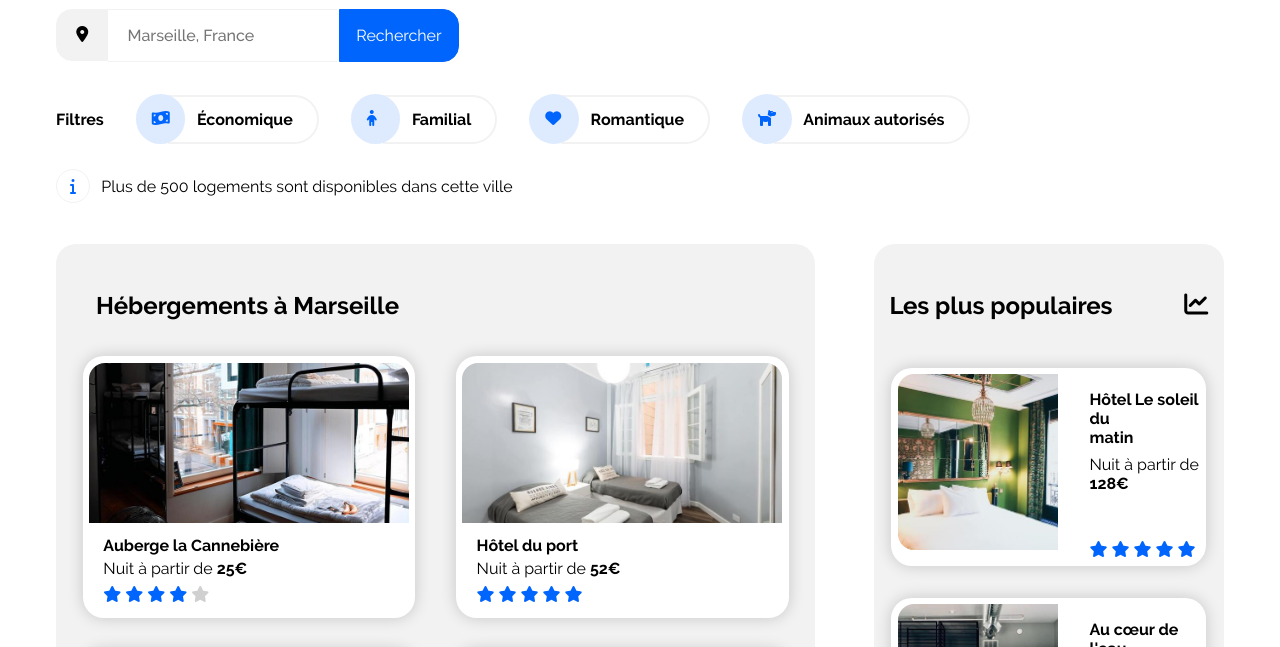
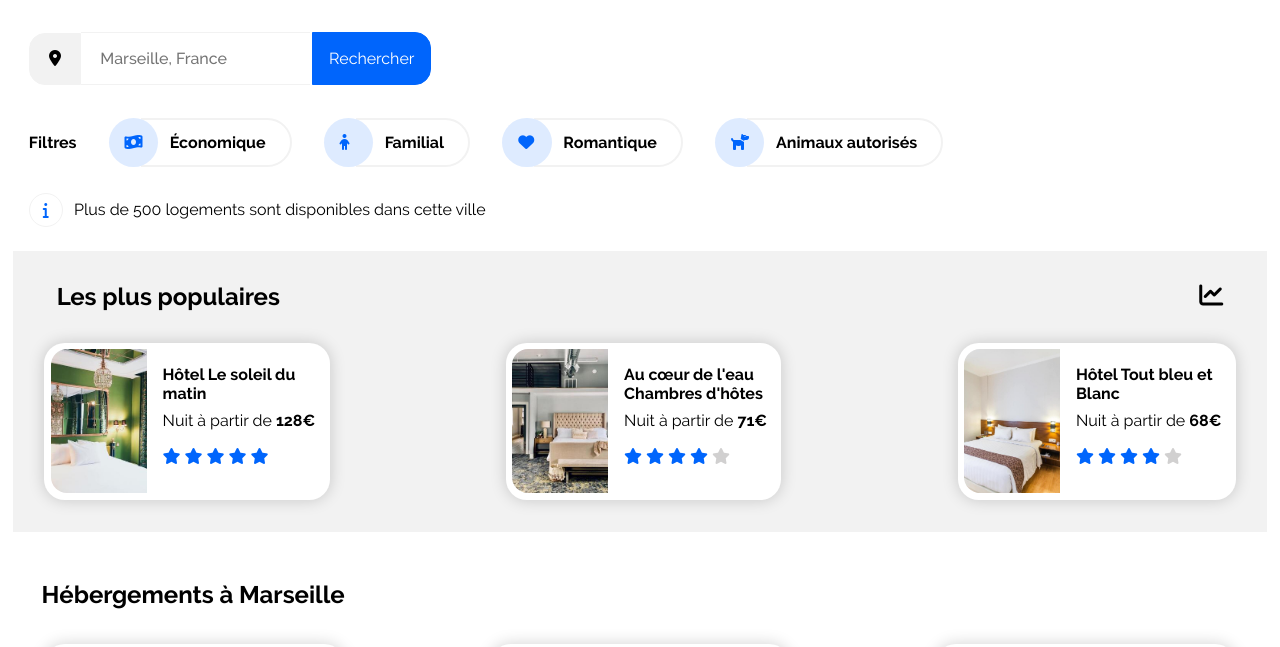
Before and after one commit to bea-vgz/bea-vgz.github.io, a plain HTML site: page index.html in a window 1280 px wide. Shown: the part 208-855 px from the top of the page. Drawn offline with Linux system fonts and the light colour scheme.

Commit message:
modifs head

```diff
--- a/index.html
+++ b/index.html
@@ -5,7 +5,7 @@
     <meta name="viewport" content="width=device-width" />
     <link rel="stylesheet" href="stylereservia.css" />
     <link rel="stylesheet" media="screen and (max-width: 480px)" href="iphone_resolution.css" />
-    <link rel="stylesheet" media="screen and (max-width: 1024px)" href="ipad_resolution.css" />
+    <link rel="stylesheet" media="screen and (min-width: 1024px)" href="ipad_resolution.css" />
     <title>RESERVIA_PROJET_2_OC</title>
     <script src="https://kit.fontawesome.com/356b4a0b38.js" crossorigin="anonymous"></script>
 </head>
```
